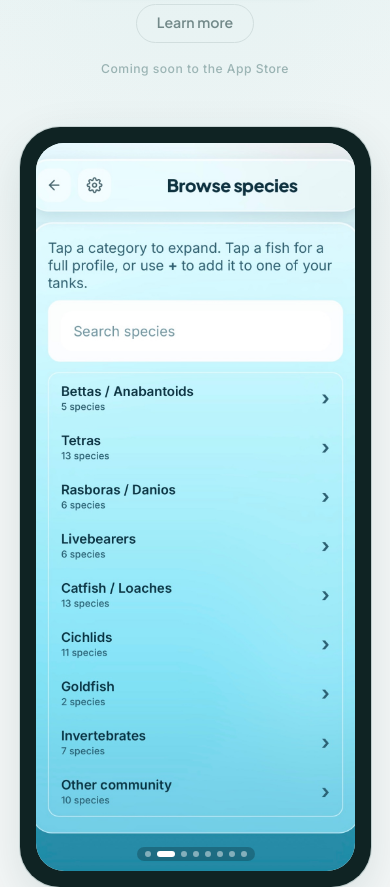
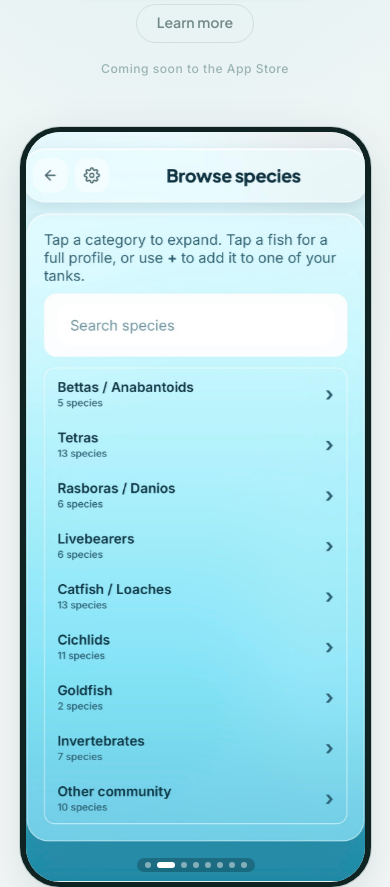
Before and after one commit to jtsmith7234-rgb/tank-care-buddy-site, a plain HTML site: page index.html in a window 390 px wide. Shown: the part 500-1387 px from the top of the page. Drawn offline with Linux system fonts and the light colour scheme.

Commit message:
v20260706e — carousel phone frame polish: thin bezel, edge-to-edge screenshot fit

```diff
--- a/style.css
+++ b/style.css
@@ -495,7 +495,7 @@ button { cursor: pointer; background: none; border: none; }
   aspect-ratio: 9 / 19.5;
   background: var(--color-text);
   border-radius: 2.5rem;
-  padding: 1rem;
+  padding: 0.35rem;
   box-shadow: var(--shadow-lg), 0 0 0 1px var(--color-border);
   overflow: hidden;
 }
@@ -509,7 +509,7 @@ button { cursor: pointer; background: none; border: none; }
 .phone-screen {
   width: 100%;
   height: 100%;
-  border-radius: 1.75rem;
+  border-radius: calc(2.5rem - 0.35rem);
   background: linear-gradient(160deg, #e0f4f4 0%, #c8ecec 30%, #e8f4f0 100%);
   overflow: hidden;
   display: flex;
@@ -1437,6 +1437,7 @@ button { cursor: pointer; background: none; border: none; }
   justify-content: flex-start;
   overflow: hidden;
   position: relative;
+  border-radius: calc(2.5rem - 0.35rem);
 }
 
 .ss-carousel {
```
